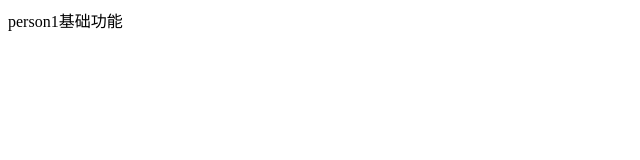
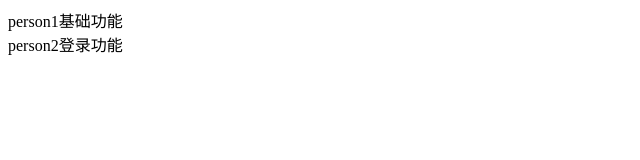
Before and after one commit to youjingkun/myFirst, a plain HTML site: page index.html in a window 1280 px wide. Shown: the whole page, without its empty margins (0-640 px from the left). Drawn offline with Linux system fonts and the light colour scheme.

Commit message:
person2的登录功能

```diff
--- a/index.html
+++ b/index.html
@@ -8,5 +8,6 @@
 </head>
 <body>
   <div>person1基础功能</div>
+  <div>person2登录功能</div>
 </body>
 </html>
```
